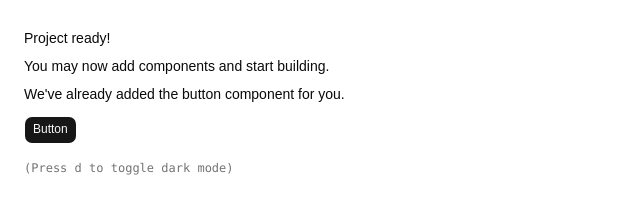
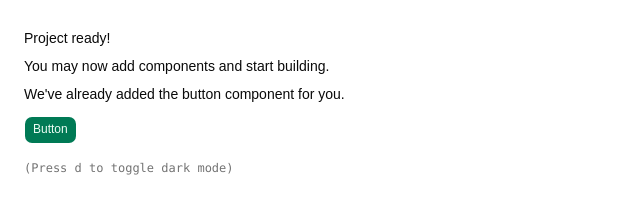
Before and after one commit to lucasbecker/sctec-challenge, a React (Vite) app: page / in a window 1280 px wide. Shown: the top 206 px of the page, without its empty margins (0-640 px from the left). Built offline with nearby package versions, Linux system fonts and the light colour scheme.

Commit message:
feat: add theme toggle

```diff
--- /dev/null
+++ b/src/components/theme-toggle.tsx
@@ -0,0 +1,22 @@
+import { Moon, Sun } from "lucide-react"
+import { Button } from "@/components/ui/button"
+import { useTheme } from "./theme-provider"
+
+export function ThemeToggle() {
+  const { theme, setTheme } = useTheme()
+
+  return (
+    <Button
+      variant="ghost"
+      size="icon"
+      onClick={() => setTheme(theme === "dark" ? "light" : "dark")}
+      aria-label="Alternar tema"
+    >
+      {theme === "dark" ? (
+        <Sun className="h-5 w-5" />
+      ) : (
+        <Moon className="h-5 w-5" />
+      )}
+    </Button>
+  )
+}
--- a/src/index.css
+++ b/src/index.css
@@ -12,28 +12,28 @@
   --card-foreground: oklch(0.145 0 0);
   --popover: oklch(1 0 0);
   --popover-foreground: oklch(0.145 0 0);
-    --primary: oklch(0.205 0 0);
-    --primary-foreground: oklch(0.985 0 0);
-    --secondary: oklch(0.97 0 0);
-    --secondary-foreground: oklch(0.205 0 0);
+  --primary: oklch(0.508 0.118 165.612);
+  --primary-foreground: oklch(0.979 0.021 166.113);
+  --secondary: oklch(0.967 0.001 286.375);
+  --secondary-foreground: oklch(0.21 0.006 285.885);
   --muted: oklch(0.97 0 0);
   --muted-foreground: oklch(0.556 0 0);
-    --accent: oklch(0.97 0 0);
-    --accent-foreground: oklch(0.205 0 0);
+  --accent: oklch(0.508 0.118 165.612);
+  --accent-foreground: oklch(0.979 0.021 166.113);
   --destructive: oklch(0.58 0.22 27);
   --border: oklch(0.922 0 0);
   --input: oklch(0.922 0 0);
   --ring: oklch(0.708 0 0);
-    --chart-1: oklch(0.809 0.105 251.813);
-    --chart-2: oklch(0.623 0.214 259.815);
-    --chart-3: oklch(0.546 0.245 262.881);
-    --chart-4: oklch(0.488 0.243 264.376);
-    --chart-5: oklch(0.424 0.199 265.638);
+  --chart-1: oklch(0.845 0.143 164.978);
+  --chart-2: oklch(0.696 0.17 162.48);
+  --chart-3: oklch(0.596 0.145 163.225);
+  --chart-4: oklch(0.508 0.118 165.612);
+  --chart-5: oklch(0.432 0.095 166.913);
   --radius: 0.625rem;
   --sidebar: oklch(0.985 0 0);
   --sidebar-foreground: oklch(0.145 0 0);
-    --sidebar-primary: oklch(0.205 0 0);
-    --sidebar-primary-foreground: oklch(0.985 0 0);
+  --sidebar-primary: oklch(0.596 0.145 163.225);
+  --sidebar-primary-foreground: oklch(0.979 0.021 166.113);
   --sidebar-accent: oklch(0.97 0 0);
   --sidebar-accent-foreground: oklch(0.205 0 0);
   --sidebar-border: oklch(0.922 0 0);
@@ -47,27 +47,27 @@
   --card-foreground: oklch(0.985 0 0);
   --popover: oklch(0.205 0 0);
   --popover-foreground: oklch(0.985 0 0);
-    --primary: oklch(0.87 0.00 0);
-    --primary-foreground: oklch(0.205 0 0);
-    --secondary: oklch(0.269 0 0);
+  --primary: oklch(0.432 0.095 166.913);
+  --primary-foreground: oklch(0.979 0.021 166.113);
+  --secondary: oklch(0.274 0.006 286.033);
   --secondary-foreground: oklch(0.985 0 0);
   --muted: oklch(0.269 0 0);
   --muted-foreground: oklch(0.708 0 0);
-    --accent: oklch(0.371 0 0);
-    --accent-foreground: oklch(0.985 0 0);
+  --accent: oklch(0.432 0.095 166.913);
+  --accent-foreground: oklch(0.979 0.021 166.113);
   --destructive: oklch(0.704 0.191 22.216);
   --border: oklch(1 0 0 / 10%);
   --input: oklch(1 0 0 / 15%);
   --ring: oklch(0.556 0 0);
-    --chart-1: oklch(0.809 0.105 251.813);
-    --chart-2: oklch(0.623 0.214 259.815);
-    --chart-3: oklch(0.546 0.245 262.881);
-    --chart-4: oklch(0.488 0.243 264.376);
-    --chart-5: oklch(0.424 0.199 265.638);
+  --chart-1: oklch(0.845 0.143 164.978);
+  --chart-2: oklch(0.696 0.17 162.48);
+  --chart-3: oklch(0.596 0.145 163.225);
+  --chart-4: oklch(0.508 0.118 165.612);
+  --chart-5: oklch(0.432 0.095 166.913);
   --sidebar: oklch(0.205 0 0);
   --sidebar-foreground: oklch(0.985 0 0);
-    --sidebar-primary: oklch(0.488 0.243 264.376);
-    --sidebar-primary-foreground: oklch(0.985 0 0);
+  --sidebar-primary: oklch(0.696 0.17 162.48);
+  --sidebar-primary-foreground: oklch(0.262 0.051 172.552);
   --sidebar-accent: oklch(0.269 0 0);
   --sidebar-accent-foreground: oklch(0.985 0 0);
   --sidebar-border: oklch(1 0 0 / 10%);
@@ -75,7 +75,7 @@
 }
 
 @theme inline {
-    --font-sans: 'Inter Variable', sans-serif;
+  --font-sans: "Inter Variable", sans-serif;
   --color-sidebar-ring: var(--sidebar-ring);
   --color-sidebar-border: var(--sidebar-border);
   --color-sidebar-accent-foreground: var(--sidebar-accent-foreground);
```
Lines whose indentation alone changed are shown as unchanged.
